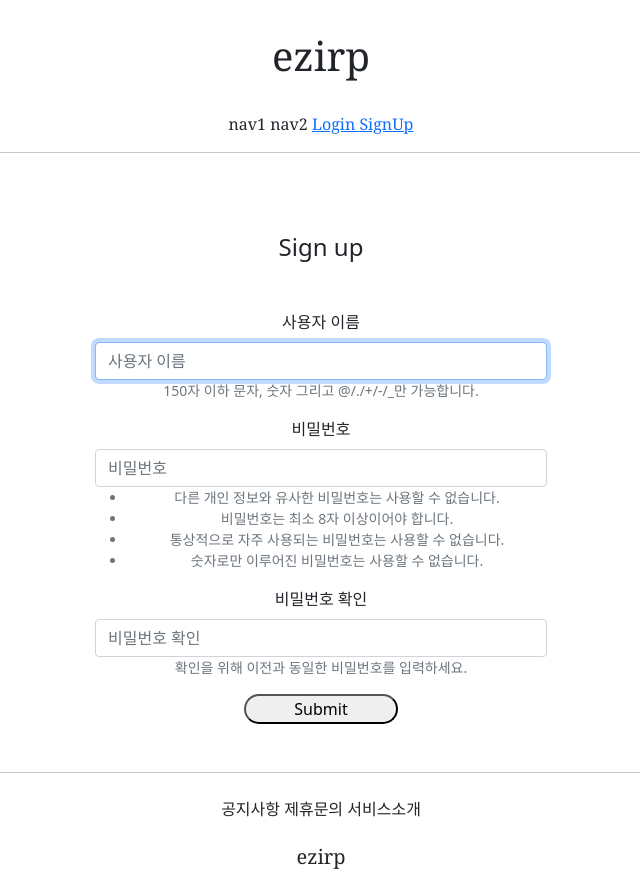
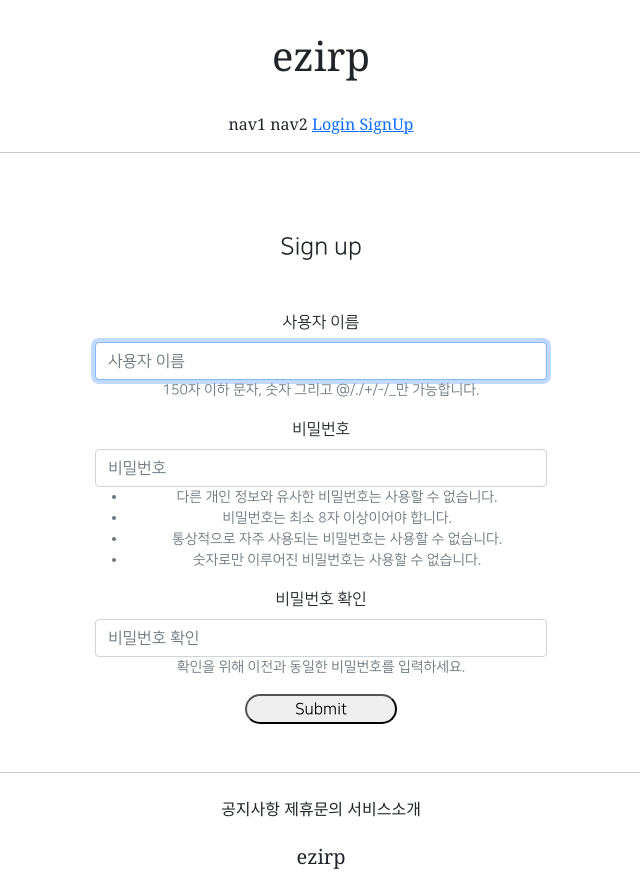
Before and after one commit to yeonsangKim/django_1, a Django app: page /accounts/create/ in a window 1280 px wide. Shown: the whole page, without its empty margins (319-959 px from the left). Run offline with Django 3.2, Linux system fonts and the light colour scheme; parts of the project's set-up code (start-up, migrations or seed data) failed here and were passed over; some libraries are stand-ins or nearby versions.

Commit message:
7/16 3 class commit 3

```diff
--- a/accountapp/templates/accountapp/login.html
+++ b/accountapp/templates/accountapp/login.html
@@ -5,7 +5,7 @@
 {% block content %}
 
 
-    <div class="text-center mw-500 m-auto">    {# m-auto = 좌우 여백 맞추기 #}
+    <div class="text-center mw-500 m-auto">    {# mw-500=넓이 맞춰주는것 (로그인창),m-auto = 좌우 대칭 맞추기 #}
             <div class="m-5">
                 <h4>Login</h4>
             </div>
--- a/templates/base.html
+++ b/templates/base.html
@@ -2,7 +2,7 @@
 
 
 
-<body>
+<body style="font-family: 'NanumSquareR'">
 
  {% include 'header.html' %}
 <hr>   {# hr 은 실선 그어준다. 헤더와 풋터 사이에 #}
--- a/templates/head.html
+++ b/templates/head.html
@@ -15,5 +15,28 @@
     {# default css link #}
     <link rel="stylesheet" type="text/css"  href="{% static 'base.css' %}">
 
+    <style>
+        @font-face {
+            font-family: 'NanumSquareR';
+            src: local('NanumSquareR'),
+            url("{% static 'fonts/NanumSquareR.otf' %}") format("opentype");
+        }
+        @font-face {
+            font-family: 'NanumSquareEB';
+            src: local('NanumSquareEB'),
+            url("{% static 'fonts/NanumSquareEB.otf' %}") format("opentype");
+        }
+        @font-face {
+            font-family: 'NanumSquareB';
+            src: local('NanumSquareB'),
+            url("{% static 'fonts/NanumSquareB.otf' %}") format("opentype");
+        }
+        @font-face {
+            font-family: 'NanumSquareL';
+            src: local('NanumSquareL'),
+            url("{% static 'fonts/NanumSquareL.otf' %}") format("opentype");
+        }
+    </style>
+
 
 </head>
```
Also changed, not shown: static/fonts/NanumSquareB.otf (added), static/fonts/NanumSquareEB.otf (added), static/fonts/NanumSquareL.otf (added), static/fonts/NanumSquareR.otf (added).
